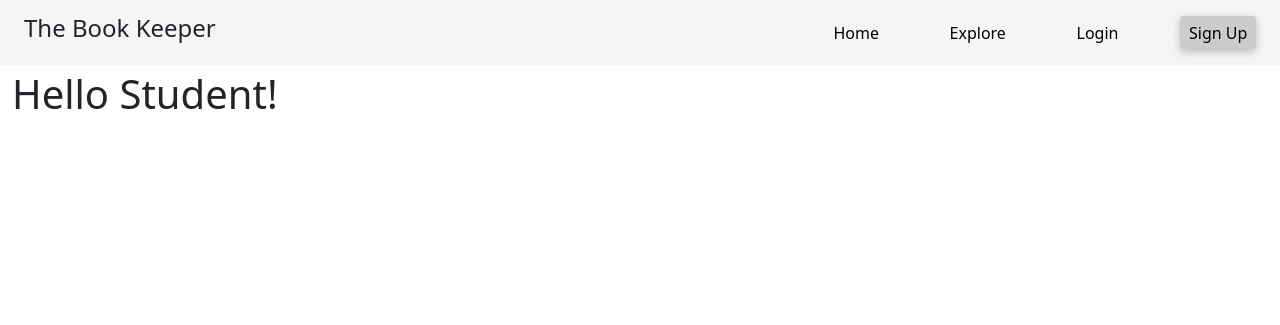
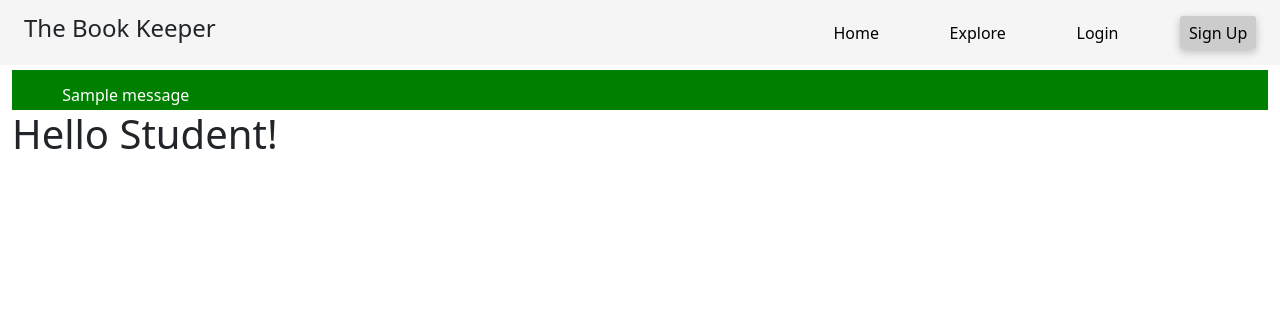
Before and after one commit to ismailPervez/Library-Management-System, a Django app: page /student/ in a window 1280 px wide. Shown: the top 325 px of the page. Run offline with Django 4.2, Linux system fonts and the light colour scheme; tables that the repository leaves empty hold one stand-in row (Sample ...); one stand-in notice (Sample message) is shown; some libraries are stand-ins or nearby versions.

Commit message:
added some flash messages

```diff
--- a/LMS/Library/static/Library/main.css
+++ b/LMS/Library/static/Library/main.css
@@ -108,3 +108,23 @@ form > div {
 form small {
     width: 80%;
 }
+
+.message {
+    height: 40px;
+    padding: 1% 4%;
+}
+
+.message-success {
+    background-color: green;
+    color: white;
+}
+
+.message-info {
+    background-color: yellow;
+    color: black;
+}
+
+.message-danger {
+    background-color: red;
+    color: white;
+}
--- a/LMS/Library/templates/Library/base.html
+++ b/LMS/Library/templates/Library/base.html
@@ -30,6 +30,11 @@
         </nav>
     </header>
     <main class="container-fluid">
+        {% if messages %}
+            {% for message in messages %}
+                <div class="message message-{{ message.tags }}">{{ message }}</div>
+            {% endfor %}
+        {% endif %}
         {% block content %}
         {% endblock %}
     </main>
--- a/LMS/Student/views.py
+++ b/LMS/Student/views.py
@@ -1,5 +1,7 @@
+import django
 from django.shortcuts import render
 from .forms import StudentRegistrationForm
+from django.contrib import messages
 
 def index(request):
     return render(request, 'Student/dashboard.html', {'title': 'students dashboard page'})
@@ -10,6 +12,7 @@ def register(request):
         if form.is_valid():
             form.save()
             print('New student registered')
+            messages.success(request, 'Registration successfull, you can now login')
     else:
         form = StudentRegistrationForm()
 
```
